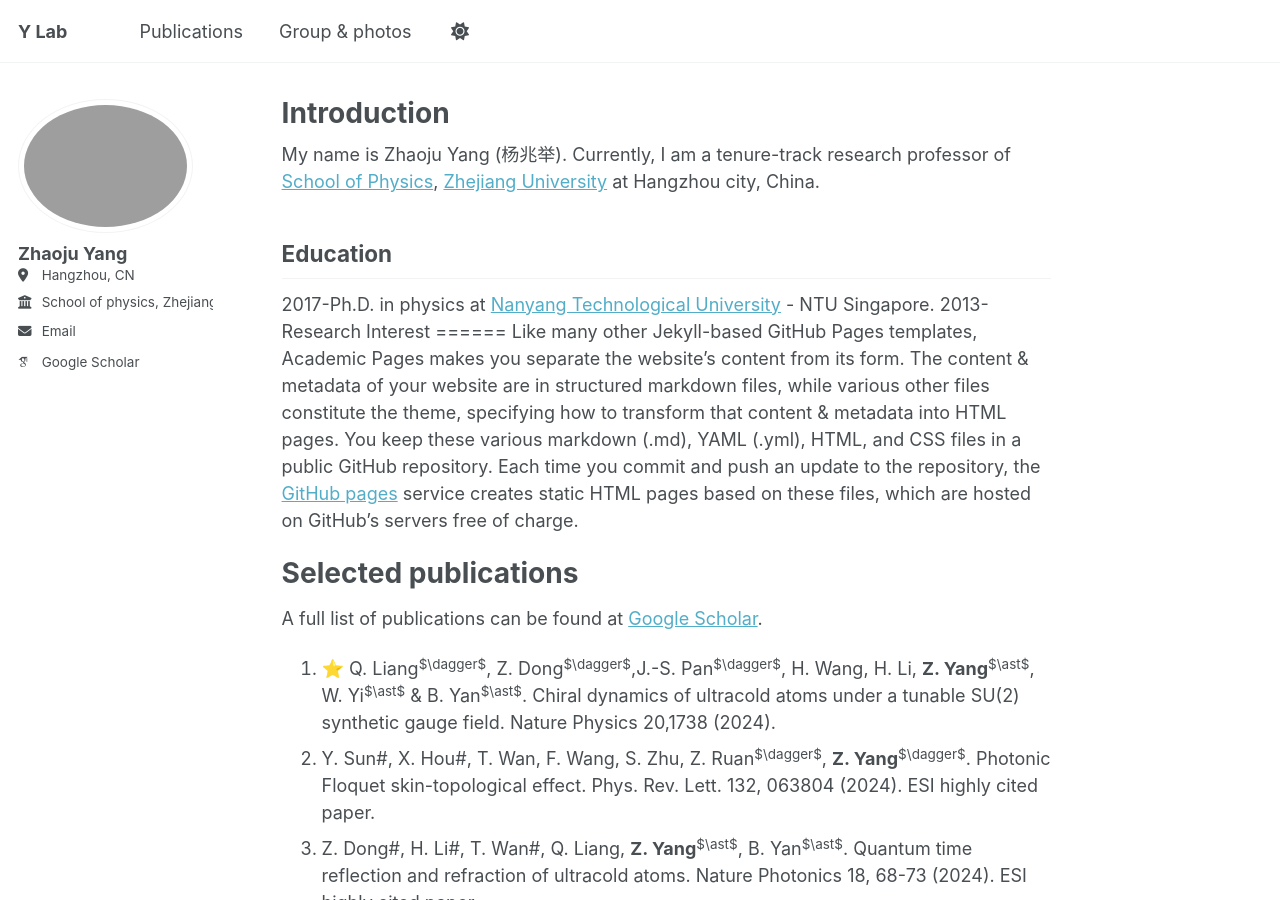
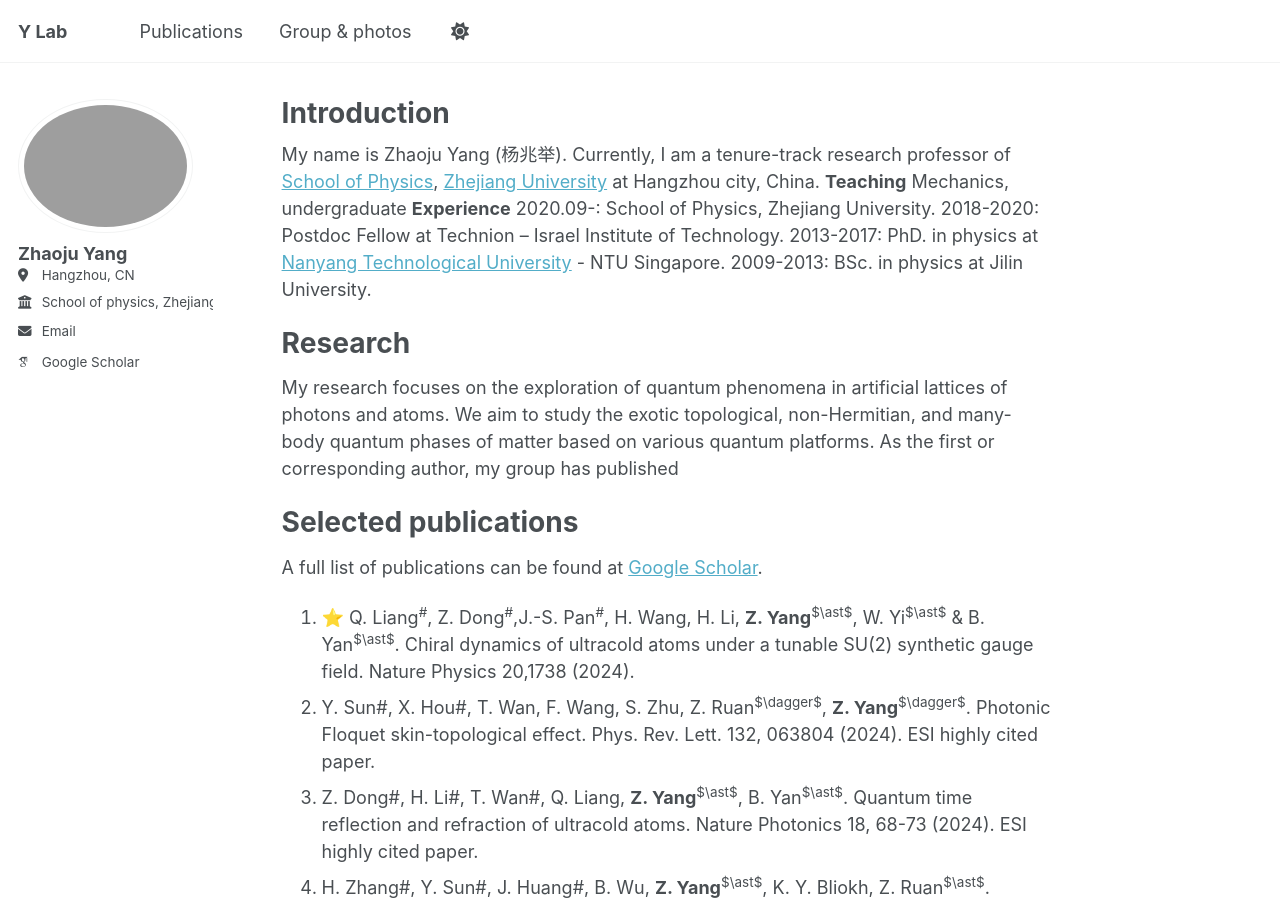
Before and after one commit to zhaojuyang/zhaojuyang.github.io, a Jekyll site: the page built from _pages/about.md, in a window 1280 px wide and 900 px high. Built offline with Jekyll 4.4.1, drawn with Linux system fonts in a browser that asks for light colours; emoji names are drawn with the system emoji font; some web fonts are replaced.

Commit message:
Update my homepage
Update my homepage

```diff
--- a/_config.yml
+++ b/_config.yml
@@ -209,7 +209,7 @@ kramdown:
   toc_levels: 1..6
   smart_quotes: lsquo,rsquo,ldquo,rdquo
   enable_coderay: false
-  math_engine: mathjax
+  math_engine: mathjax       ## Add tex
 
 # These settings control the types of collections used by the template
 collections:
@@ -305,7 +305,7 @@ plugins:
   - jekyll-sitemap
   - jekyll-redirect-from
   - jemoji
-  - jekyll-mathjax
+  # - jekyll-mathjax
 
 # Mimic GitHub Pages with --safe
 whitelist:
--- a/_pages/about.md
+++ b/_pages/about.md
@@ -8,18 +8,23 @@ redirect_from:
 ---
 
 My name is Zhaoju Yang (杨兆举). Currently, I am a tenure-track research professor of [School of Physics](https://physics.zju.edu.cn/), [Zhejiang University](https://www.zju.edu.cn/) at Hangzhou city, China.
-## Education
+**Teaching**
+Mechanics, undergraduate
+**Experience**
+2020.09-: School of Physics, Zhejiang University.
+2018-2020: Postdoc Fellow at Technion – Israel Institute of Technology.
+2013-2017: PhD. in physics at [Nanyang Technological University](https://www.ntu.edu.sg/spms/about-us/physics) - NTU Singapore.
+2009-2013: BSc. in physics at Jilin University.
 
-2017-Ph.D. in physics at [Nanyang Technological University](https://www.ntu.edu.sg/spms/about-us/physics) - NTU Singapore.
-2013-
-Research Interest
+Research
 ======
-Like many other Jekyll-based GitHub Pages templates, Academic Pages makes you separate the website's content from its form. The content & metadata of your website are in structured markdown files, while various other files constitute the theme, specifying how to transform that content & metadata into HTML pages. You keep these various markdown (.md), YAML (.yml), HTML, and CSS files in a public GitHub repository. Each time you commit and push an update to the repository, the [GitHub pages](https://pages.github.com/) service creates static HTML pages based on these files, which are hosted on GitHub's servers free of charge.
+My research focuses on the exploration of quantum phenomena in artificial lattices of photons and atoms. We aim to study the exotic topological, non-Hermitian, and many-body quantum phases of matter based on various quantum platforms.
+As the first or corresponding author, my group has published
 
 Selected publications
 ======
 A full list of publications can be found at [Google Scholar](https://scholar.google.com/citations?user=9HWoXRUAAAAJ).
-1. :star: Q. Liang<sup>$\dagger$</sup>, Z. Dong<sup>$\dagger$</sup>,J.-S. Pan<sup>$\dagger$</sup>, H. Wang, H. Li, **Z. Yang**<sup>$\ast$</sup>, W. Yi<sup>$\ast$</sup> & B. Yan<sup>$\ast$</sup>. Chiral dynamics of ultracold atoms under a tunable SU(2) synthetic gauge field. Nature Physics 20,1738 (2024).
+1. :star: Q. Liang<sup>#</sup>, Z. Dong<sup>#</sup>,J.-S. Pan<sup>#</sup>, H. Wang, H. Li, **Z. Yang**<sup>$\ast$</sup>, W. Yi<sup>$\ast$</sup> & B. Yan<sup>$\ast$</sup>. Chiral dynamics of ultracold atoms under a tunable SU(2) synthetic gauge field. Nature Physics 20,1738 (2024).
 1. Y. Sun#, X. Hou#, T. Wan, F. Wang, S. Zhu, Z. Ruan<sup>$\dagger$</sup>, **Z. Yang**<sup>$\dagger$</sup>. Photonic Floquet skin-topological effect. Phys. Rev. Lett. 132, 063804 (2024). ESI highly cited paper.
 1. Z. Dong#, H. Li#, T. Wan#, Q. Liang, **Z. Yang**<sup>$\ast$</sup>, B. Yan<sup>$\ast$</sup>. Quantum time reflection and refraction of ultracold atoms. Nature Photonics 18, 68-73 (2024). ESI highly cited paper.
 1. H. Zhang#, Y. Sun#, J. Huang#, B. Wu, **Z. Yang**<sup>$\ast$</sup>, K. Y. Bliokh, Z. Ruan<sup>$\ast$</sup>. Topologically crafted spatiotemporal vortices in acoustics. Nature Communications 14, 6238 (2023).
```
Also changed, not shown: _layouts/default.html (+8 -0 lines).
